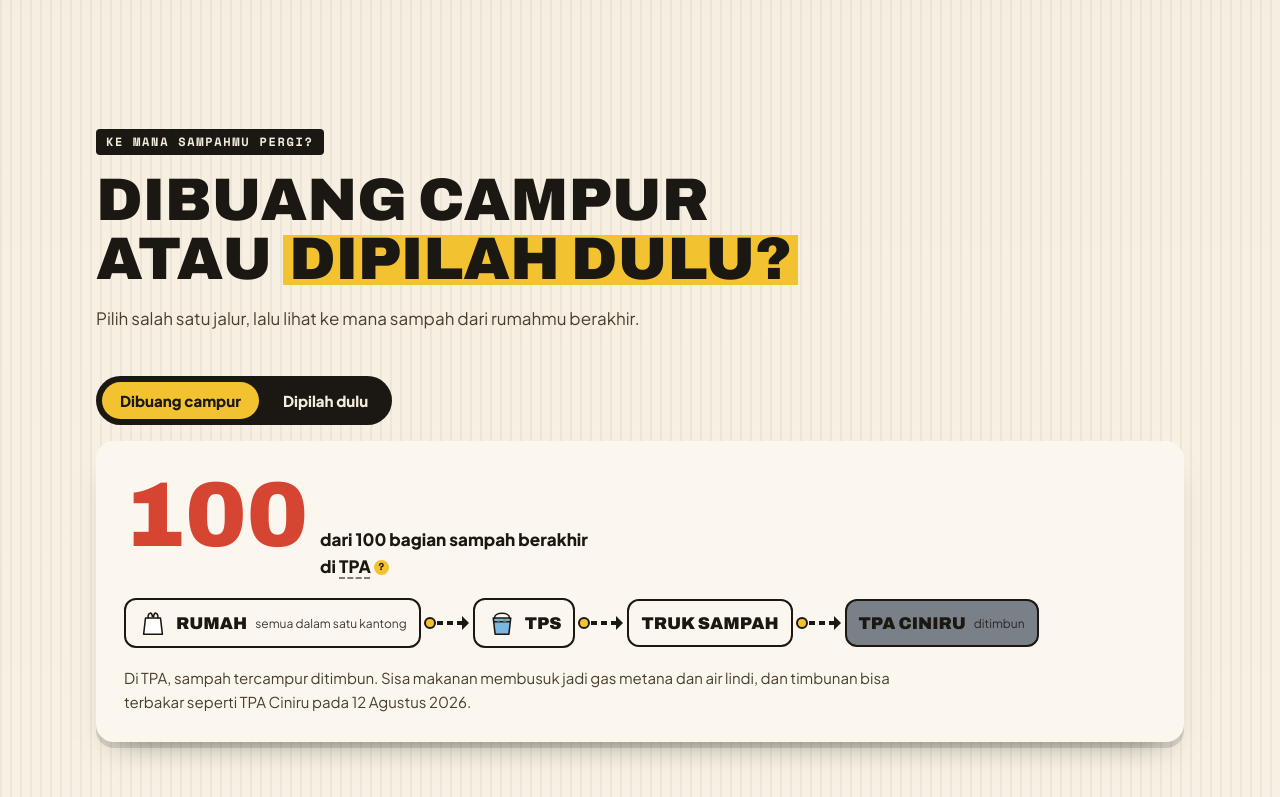
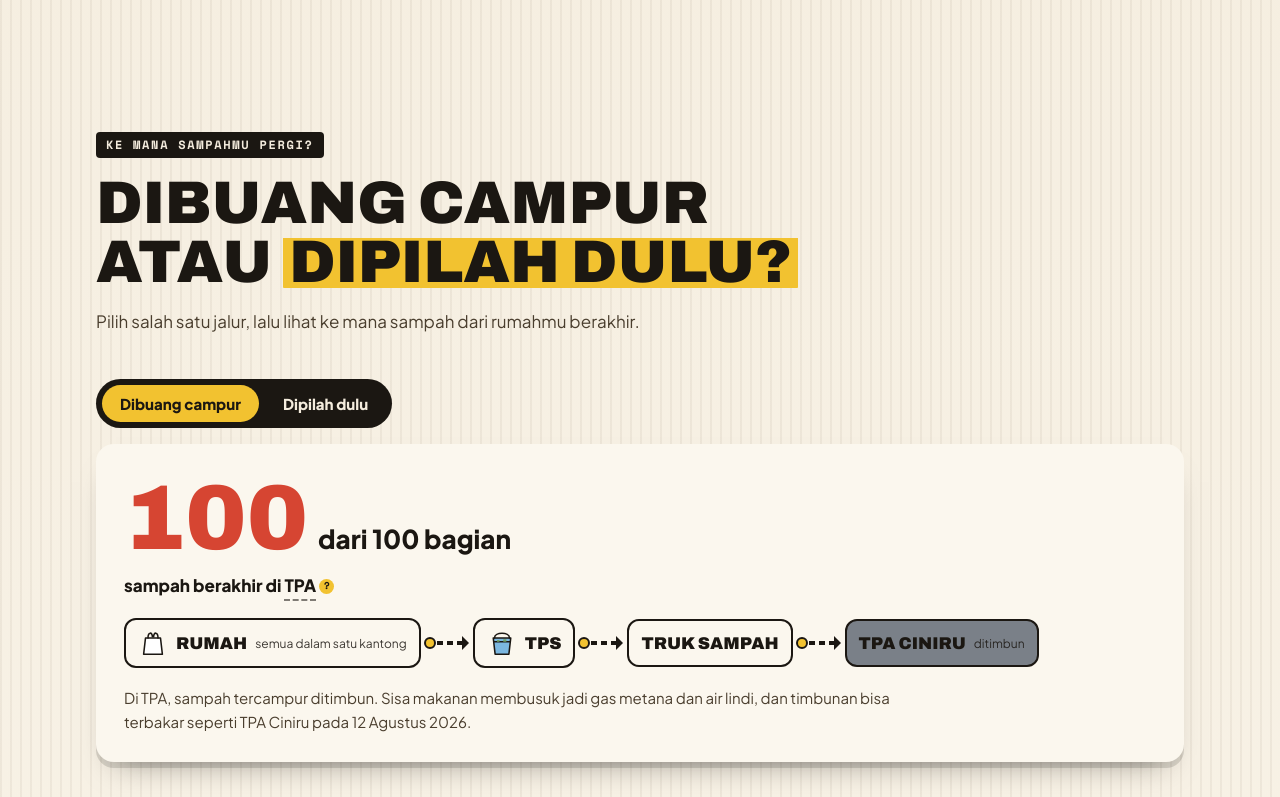
Before and after one commit to darvaaph/JawabanAnda_PoliteknikNegeriBandung_WebDesignTechnoversary_vol_II.II, a plain HTML site: page setor.html in a window 1280 px wide. Shown: the part 1723-2520 px from the top of the page. Drawn offline with nearby package versions, Linux system fonts and the light colour scheme.

Commit message:
feat: add CSS styles and JavaScript functionality for web design project

```diff
--- a/assets/css/gaya.css
+++ b/assets/css/gaya.css
@@ -485,8 +485,9 @@ fieldset.kebiasaan.sorot{background:#FFF4CC}
 .tim{display:grid;grid-template-columns:repeat(auto-fill,minmax(200px,1fr));gap:16px}
 .anggota{padding:22px 18px 18px;display:flex;flex-direction:column;align-items:center;gap:6px;text-align:center}
 .anggota .foto{width:84px;height:84px;border-radius:50%;background:var(--kardus);border:3px solid var(--tinta);display:grid;place-items:center;font:900 30px/1 var(--f-judul)}
-.anggota .foto{width:104px;height:104px;overflow:hidden}
-.anggota .foto img{width:100%;height:100%;object-fit:cover;object-position:50% 22%;display:block}
+.anggota .foto{width:104px;height:104px;overflow:hidden;position:relative;flex:none}
+/* ditempel mutlak: Safari iOS tidak selalu menghitung height:100% di dalam grid, foto jadi turun dan atasnya kosong */
+.anggota .foto img{position:absolute;inset:0;width:100%;height:100%;max-width:none;object-fit:cover;object-position:50% 22%;display:block}
 .anggota .foto img.zoom{transform:scale(1.4);transform-origin:50% 22%}
 .anggota b{font-size:17px}
 .anggota span{font-size:14px;color:var(--tinta-2)}
@@ -711,11 +712,11 @@ footer a:hover{text-decoration:underline}
 .sdg-di{display:inline-block;margin-top:8px;font:700 11px/1.3 var(--f-mono);text-transform:uppercase;letter-spacing:.04em;color:var(--organik)}
 
 /* ---------- istilah: kata sulit yang bisa diketuk ---------- */
-.istilah{background:none;border:0;padding:0;margin:0;font:inherit;color:inherit;cursor:help;
-  text-decoration:underline dashed 2px;text-decoration-color:color-mix(in srgb,currentColor 55%,transparent);text-underline-offset:4px}
+.istilah{position:relative;background:none;border:0;padding:0 0 1px;margin:0;font:inherit;color:inherit;cursor:help;text-decoration:none;-webkit-appearance:none;appearance:none}
+.istilah::before{content:"";position:absolute;left:0;right:18px;bottom:-1px;border-bottom:2px dashed currentColor;opacity:.55;pointer-events:none}
 .istilah::after{content:"?";display:inline-grid;place-items:center;width:15px;height:15px;margin-left:3px;border-radius:50%;
   background:var(--anorganik);color:var(--tinta);font:700 10px/1 var(--f-mono);vertical-align:3px;text-decoration:none}
-.istilah:hover,.istilah[aria-expanded="true"]{text-decoration-style:solid;text-decoration-color:var(--anorganik)}
+.istilah:hover::before,.istilah[aria-expanded="true"]::before{border-bottom-style:solid;border-bottom-color:var(--anorganik);opacity:1}
 .istilah-kotak{position:absolute;z-index:40;width:max-content;max-width:min(320px,calc(100vw - 16px));background:var(--kertas-2);color:var(--tinta);
   border:3px solid var(--tinta);border-radius:14px;padding:12px 14px;box-shadow:0 5px 0 var(--tinta);font:500 14px/1.45 var(--f-teks);animation:muncul .2s both}
 .istilah-kotak b{display:block;font:900 19px/1 var(--f-judul);font-stretch:74%;text-transform:uppercase;margin-bottom:5px}
@@ -727,7 +728,6 @@ footer a:hover{text-decoration:underline}
 .lanjut-aksi{display:flex;flex-wrap:wrap;align-items:center;gap:12px 18px}
 .lanjut-aksi .pulang{display:inline-flex;align-items:center;gap:6px;font-weight:700;font-size:15px;color:inherit;opacity:.85}
 .lanjut-aksi .pulang:hover{opacity:1}
-.intinya .istilah::after{display:none} /* ringkasan tetap bersih: cukup garis putus-putus */
 
 /* fakta terbaru di bagian Masalah (nasional + Kuningan) */
 .fakta-lokal{display:grid;grid-template-columns:repeat(3,minmax(0,1fr));gap:14px;margin-top:clamp(28px,4vw,40px)}
@@ -919,6 +919,9 @@ footer a:hover{text-decoration:underline}
 [data-mode="campur"] .j-angka b{color:var(--b3)}
 [data-mode="pilah"] .j-angka b{color:var(--organik)}
 .j-angka span{font-weight:700;font-size:17px;max-width:24ch}
+.j-angka{column-gap:10px}
+.j-angka .j-dari{font:800 clamp(20px,3vw,26px)/1.1 var(--f-teks);max-width:none}
+.j-angka .j-ket{flex-basis:100%;max-width:none;margin-top:-4px}
 .j-jalur{display:flex;flex-direction:column;gap:12px}
 .j-baris{display:flex;align-items:center;gap:6px;flex-wrap:wrap;animation:muncul .5s calc(var(--i) * 120ms) both}
 .j-node{display:flex;align-items:center;gap:8px;padding:8px 12px;border-radius:12px;background:var(--w);border:2px solid var(--tinta);min-height:48px}
--- a/assets/js/setor.js
+++ b/assets/js/setor.js
@@ -117,12 +117,12 @@ function pasangJalur(wadah) {
   const panah = '<span class="j-panah" aria-hidden="true"><i></i></span>';
   const MODE = {
     campur: {
-      angka: 100, ket: 'dari 100 bagian sampah berakhir di TPA',
+      angka: 100, ket: 'sampah berakhir di TPA',
       jalur: [[node('kresek', 'Rumah', 'semua dalam satu kantong'), node('ember', 'TPS'), node('', 'Truk sampah'), node('', 'TPA Ciniru', 'ditimbun', 'var(--residu)')]],
       catatan: 'Di TPA, sampah tercampur ditimbun. Sisa makanan membusuk jadi gas metana dan air lindi, dan timbunan bisa terbakar seperti TPA Ciniru pada 12 Agustus 2026.'
     },
     pilah: {
-      angka: jml('residu'), ket: 'dari 100 bagian yang masih harus ke TPA',
+      angka: jml('residu'), ket: 'yang masih harus ke TPA',
       jalur: [
         [node('pisang', KAT.organik.nama, `${jml('organik')} bagian`, KAT.organik.warna), node('ember', 'Kompos di rumah', 'atau TPS3R desa/kelurahan: dikompos jadi pupuk')],
         [node('botol', KAT.anorganik.nama, `${jml('anorganik')} bagian`, KAT.anorganik.warna), node('kardus', 'Bank sampah', 'ditimbang, nilainya dicatat seperti tabungan'), node('', 'Didaur ulang')],
@@ -135,7 +135,7 @@ function pasangJalur(wadah) {
   function gambar(mode) {
     const m = MODE[mode];
     wadah.dataset.mode = mode;
-    wadah.innerHTML = `<div class="j-angka"><b data-target="${m.angka}">${m.angka}</b><span>${m.ket}</span></div>
+    wadah.innerHTML = `<div class="j-angka"><b data-target="${m.angka}">${m.angka}</b><span class="j-dari">dari 100 bagian</span><span class="j-ket">${m.ket}</span></div>
       <div class="j-jalur">${m.jalur.map((baris, i) => `<div class="j-baris" style="--i:${i}">${baris.join(panah)}</div>`).join('')}</div>
       <p class="j-catatan">${m.catatan}</p>`;
     $$('.jalur-pilih button').forEach(b => b.setAttribute('aria-pressed', b.dataset.mode === mode));
--- a/assets/js/umum.js
+++ b/assets/js/umum.js
@@ -465,7 +465,7 @@ JN.pasangKalkulator = root => {
           <small class="batas" data-batas="${r.id}" hidden>Maksimal 30. Kalau lebih, pilih satuan waktu yang lebih pendek.</small>
         </div>
         <div class="tanya">
-          <span class="kalimat">Kalau pakai <b>${h.ganti}</b>, dari 4 kesempatan aku bisa ganti…</span>
+          <span class="kalimat">Dari tiap 4 ${h.satuan}, berapa yang bisa kuganti dengan <b>${h.ganti}</b>?</span>
           ${pilihan('k-' + r.id, SANGGUP, 'data-k', r.id, r.k, `Seberapa sering ${b.nama} bisa diganti ${h.ganti}`)}
         </div>
         <div class="batang" data-hb="${r.id}"></div>
```
